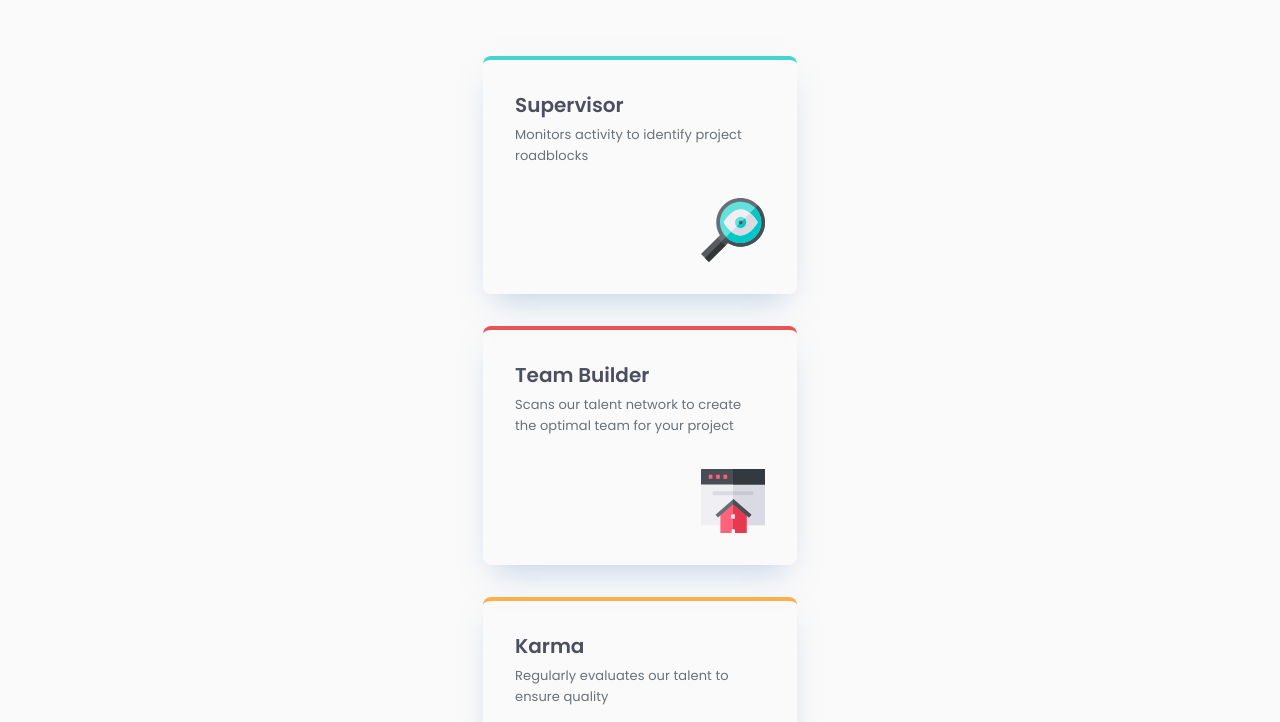
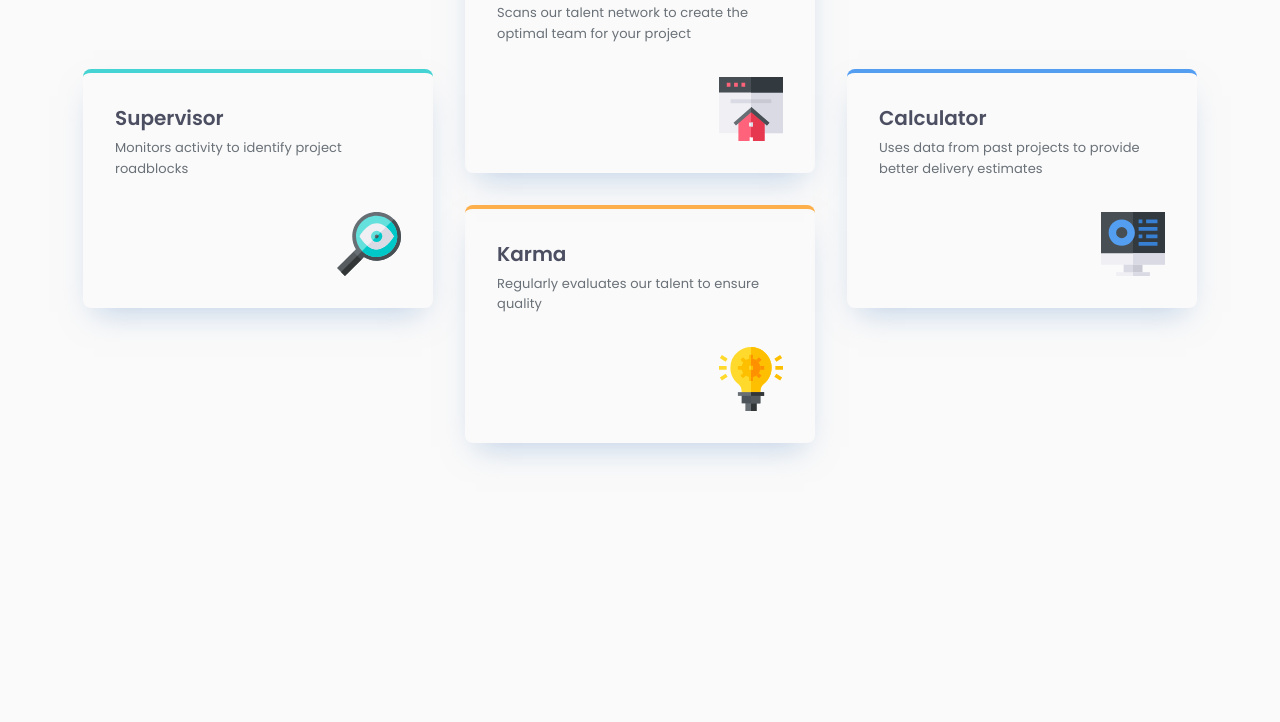
Before and after one commit to rupali317/four-card-feature-section-master, a plain HTML site: page index.html in a window 1280 px wide. Shown: the part 325-1047 px from the top of the page. After the commit the page ends 832 px from the top, so only its background shows below. Drawn offline with Linux system fonts and the light colour scheme.

Commit message:
Working on grid styling for desktop and tablet

```diff
--- a/styles.css
+++ b/styles.css
@@ -226,4 +226,73 @@ section.cards {
   .text-preset-2 {
     font-size: var(--font-size-5);
   }
+
+  header {
+    text-align: center;
+    max-width: 33.75rem; /* 540px */
+  }
+
+  section.cards {
+    max-width: 41.25rem; /* 660px */
+    display: grid;
+    gap: var(--space-6);
+    grid-template-columns: repeat(4, 1fr);
+    grid-template-rows: repeat(3, 1fr);
+  }
+
+  .card {
+    max-width: 19.625rem; /* 314px */
+
+    &.status-1 {
+      grid-column: 2 / 4;
+      grid-row: 1 / 2;
+    }
+
+    &.status-2 {
+      grid-column: 1 / 3;
+      grid-row: 2 / 3;
+    }
+
+    &.status-3 {
+      grid-column: 3 / 5;
+      grid-row: 2 / 3;
+    }
+
+    &.status-4 {
+      grid-column: 2 / 4;
+      grid-row: 3 / 4;
+    }
+  }
 }
+
+@media (min-width: 80rem) {
+  section.cards {
+    max-width: 69.625rem; /* 1114px */
+    grid-template-columns: repeat(3, 1fr);
+    grid-template-rows: repeat(4, 1fr);
+  }
+
+  .card {
+    max-width: 21.875rem; /* 350px */
+
+    &.status-1 {
+      grid-column: 1 / 2;
+      grid-row: 2 / 4;
+    }
+
+    &.status-2 {
+      grid-column: 2 / 3;
+      grid-row: 1 / 3;
+    }
+
+    &.status-3 {
+      grid-column: 2 / 3;
+      grid-row: 3 / 5;
+    }
+
+    &.status-4 {
+      grid-column: 3 / 4;
+      grid-row: 2 / 4;
+    }
+  }
+}
```
